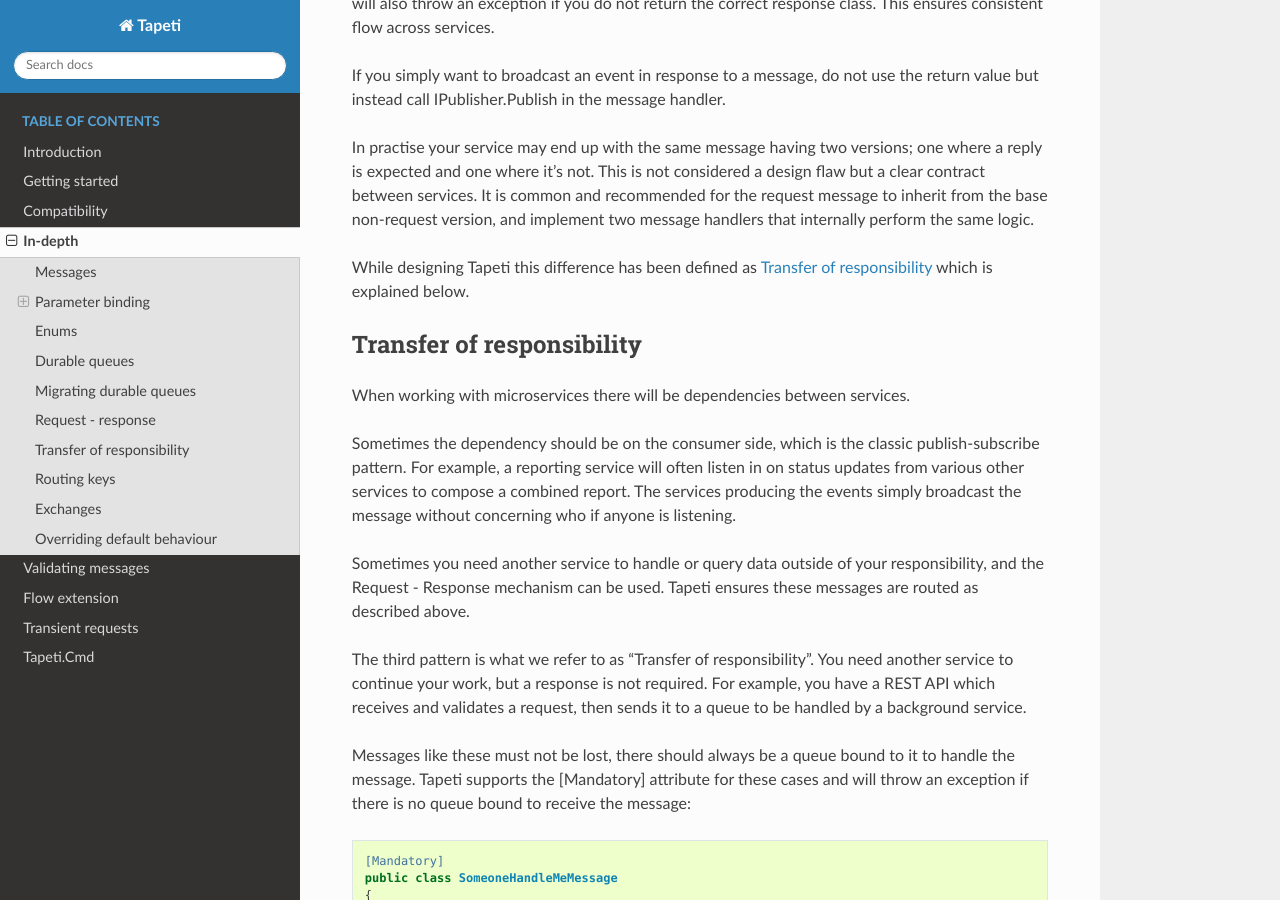
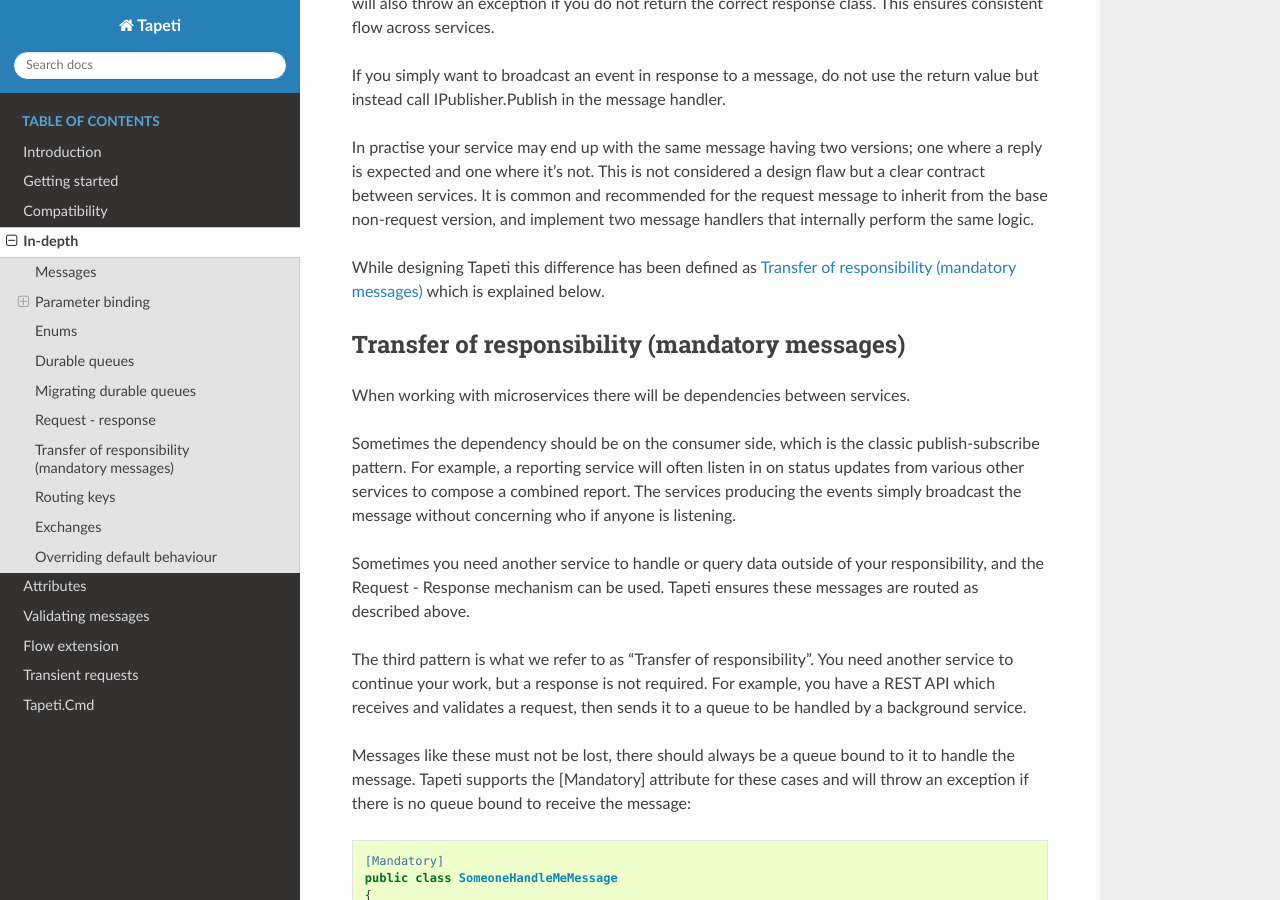
Before and after one commit to MvRens/Tapeti, a Sphinx documentation site: the page built from docs/indepth.rst, in a window 1280 px wide and 900 px high, scrolled down 4562 px. Built offline with Sphinx 7.4.7 and the Read the Docs theme 3.1.0, drawn with Linux system fonts in a browser that asks for light colours.

```diff
--- a/docs/conf.py
+++ b/docs/conf.py
@@ -65,7 +65,7 @@ release = u''
 #
 # This is also used if you do content translation via gettext catalogs.
 # Usually you set "language" from the command line for these cases.
-language = None
+language = 'en'
 
 # List of patterns, relative to source directory, that match files and
 # directories to ignore when looking for source files.
@@ -86,7 +86,6 @@ todo_include_todos = False
 #
 import sphinx_rtd_theme
 html_theme = 'sphinx_rtd_theme'
-html_theme_path = [sphinx_rtd_theme.get_html_theme_path()]
 
 # Theme options are theme-specific and customize the look and feel of a theme
 # further.  For a list of options available for each theme, see the
@@ -97,7 +96,7 @@ html_theme_path = [sphinx_rtd_theme.get_html_theme_path()]
 # Add any paths that contain custom static files (such as style sheets) here,
 # relative to this directory. They are copied after the builtin static files,
 # so a file named "default.css" will overwrite the builtin "default.css".
-html_static_path = ['_static']
+html_static_path = []
 
 
 # -- Options for HTMLHelp output ------------------------------------------
--- a/docs/gettingstarted.rst
+++ b/docs/gettingstarted.rst
@@ -15,8 +15,6 @@ You will need an integration package as well for your IoC (Inversion of Control)
 - `Autofac <https://autofac.org/>`_ (Tapeti.Autofac)
 - `Castle Windsor <https://www.castleproject.org>`_ (Tapeti.CastleWindsor)
 - `Ninject <http://www.ninject.org>`_ (Tapeti.Ninject)
-- `Unity <https://github.com/unitycontainer/unity>`_ (Tapeti.UnityContainer)
-
 
 SimpleInjector is used in all examples. The "01-PublishSubscribe" example included in the source shows how the other integration packages can be used.
 
--- a/docs/indepth.rst
+++ b/docs/indepth.rst
@@ -171,11 +172,13 @@ If you simply want to broadcast an event in response to a message, do not use th
 
 In practise your service may end up with the same message having two versions; one where a reply is expected and one where it's not. This is not considered a design flaw but a clear contract between services. It is common and recommended for the request message to inherit from the base non-request version, and implement two message handlers that internally perform the same logic.
 
-While designing Tapeti this difference has been defined as `Transfer of responsibility`_ which is explained below.
+While designing Tapeti this difference has been defined as :ref:`mandatory` which is explained below.
 
 
-Transfer of responsibility
---------------------------
+.. _mandatory:
+
+Transfer of responsibility (mandatory messages)
+-----------------------------------------------
 When working with microservices there will be dependencies between services.
 
 Sometimes the dependency should be on the consumer side, which is the classic publish-subscribe pattern. For example, a reporting service will often listen in on status updates from various other services to compose a combined report. The services producing the events simply broadcast the message without concerning who if anyone is listening.
--- a/docs/index.rst
+++ b/docs/index.rst
@@ -9,6 +9,7 @@ Tapeti documentation
    gettingstarted
    compatibility
    indepth
+   attributes
    dataannotations
    flow
    transient
```
Also changed, not shown: other parts of docs/indepth.rst (+1 -0 lines), docs/README.md (+9 -0 lines), docs/attributes.rst (added, +113 -0 lines), 4 other files.
